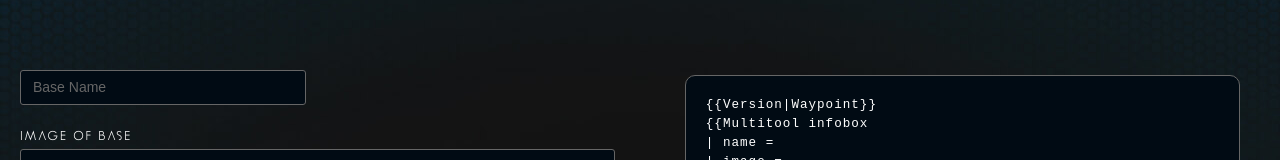
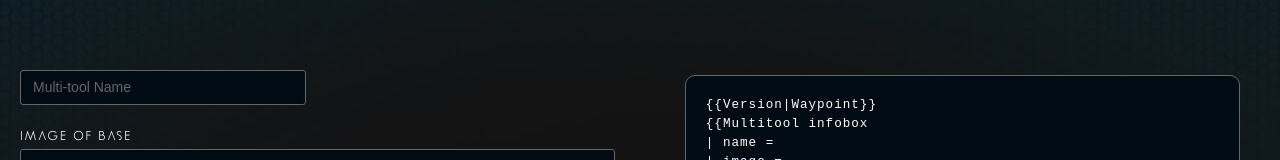
Before and after one commit to BrockBeldham/nms-wiki-boilerplate, a Next.js app: page /multitool in a window 1280 px wide. Shown: the part 210-370 px from the top of the page. Built offline with nearby package versions, Linux system fonts and the light colour scheme; a web font is replaced by a local one.

Commit message:
🐛 minor text fixes to creature, multitool and starship pages

```diff
--- a/pages/creature.js
+++ b/pages/creature.js
@@ -133,7 +133,7 @@ ${gallery.map((image) => {
         <meta name='description' content="Generate boilerplate markdown code for a new creature. Create a new creature page on the No Man's Sky Fandom wiki with your generated code." />
       </Head>
       <div className='frmGroup50' ref={myRef}>
-        <Input id='title' type='text' label='Base Name' onChange={(value) => setTitle(value)} />
+        <Input id='title' type='text' label='Creature Name' onChange={(value) => setTitle(value)} />
         <Input id='defaultTitle' type='text' label='Original Procgen Name' onChange={(value) => setDefaultTitle(value)} />
         <Dropzone label='Image of Base' maxFiles={1} onUpload={(photos) => setImage(photos[0].name)} />
         <Input id='galaxy' type='text' label='Galaxy Name' onChange={(value) => setGalaxy(value)} />
--- a/pages/multitool.js
+++ b/pages/multitool.js
@@ -124,7 +124,7 @@ ${gallery.map((image) => {
         <meta name='description' content="Generate boilerplate markdown code for a new multi-tool. Create a new multi-tool page on the No Man's Sky Fandom wiki with your generated code." />
       </Head>
       <div className='frmGroup50' ref={myRef}>
-        <Input id='title' type='text' label='Base Name' onChange={(value) => setTitle(value)} />
+        <Input id='title' type='text' label='Multi-tool Name' onChange={(value) => setTitle(value)} />
         <Dropzone label='Image of Base' maxFiles={1} onUpload={(photos) => setImage(photos[0].name)} />
         <Input id='galaxy' type='text' label='Galaxy Name' onChange={(value) => setGalaxy(value)} />
         <Input id='region' type='text' label='Region Name' tooltip='Found on the expanded view of the galaxy map.' onChange={(value) => setRegion(value)} />
--- a/pages/starship.js
+++ b/pages/starship.js
@@ -130,7 +130,7 @@ ${gallery.map((image) => {
         <meta name='description' content="Generate boilerplate markdown code for a new starship. Create a new starship page on the No Man's Sky Fandom wiki with your generated code." />
       </Head>
       <div className='frmGroup50' ref={myRef}>
-        <Input id='title' type='text' label='Base Name' onChange={(value) => setTitle(value)} />
+        <Input id='title' type='text' label='Starship Name' onChange={(value) => setTitle(value)} />
         <Dropzone label='Image of Base' maxFiles={1} onUpload={(photos) => setImage(photos[0].name)} />
         <Input id='galaxy' type='text' label='Galaxy Name' onChange={(value) => setGalaxy(value)} />
         <Input id='region' type='text' label='Region Name' tooltip='Found on the expanded view of the galaxy map.' onChange={(value) => setRegion(value)} />
```
